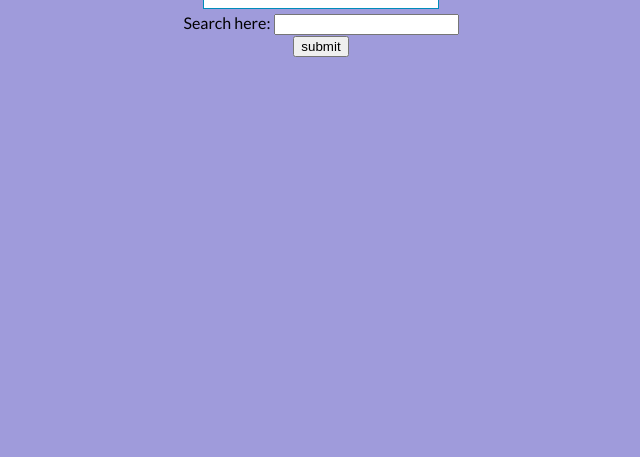
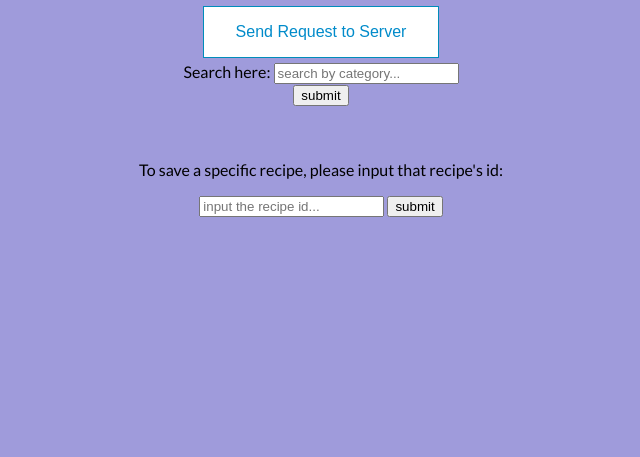
Before and after one commit to kmuga001/SWEproject_recipe_interactions, a Flask app: template pythonVersion/templates/index.html in a window 1280 px wide. Shown: the part 315-772 px from the top of the page, without its empty margins (319-959 px from the left). Run offline with Flask 2, Linux system fonts and the light colour scheme; the template is opened without the code that fills it, so the values that code supplies are empty.

Commit message:
figured out how to save recipes to saved.csv file

```diff
--- /dev/null
+++ b/pythonVersion/saved.csv
@@ -0,0 +1 @@
+345569,186470,2008-10-05,0.0,57,177482,
--- a/pythonVersion/server.py
+++ b/pythonVersion/server.py
@@ -15,19 +15,58 @@ def home():
 
 
 @app.route('/search', methods=['POST'])
-def hello():
+def searchingInput():
     search_value = request.form['search_value']
     str_result = ""
     #test_array = ["1", "2", "3"]
-    items = parser()
+    items = parser('datasets/interactions_test.csv')
     category = search_value
     results = performSearch(category, items)
-    for val in results:
-        str_result += val
+    for val in range(8):
+        str_result += results[val]
         str_result += " "
 
 
     return 'The category you searched for is: %s <br /> These are the results: %s <br /> <a href="/">Back Home</a>' % (search_value,str_result)
+
+
+@app.route('/savings', methods=['POST'])
+def saveRecipe():
+    r_id_int = request.form['savedRecipe_id']
+    r_id = str(r_id_int)
+    items = parser('datasets/interactions_test.csv')
+    recipe_col = performSearch('recipe_id', items)
+    recipeInfo = getRecipeInfo(r_id, recipe_col, items)
+    print(recipeInfo)
+    #write the recipe into a csv file
+    with open('saved.csv','w') as output:
+        for recipeVal in recipeInfo:
+            output.write(recipeVal + ',')
+
+
+
+    #display result to website
+    str_result_str = ""
+    for value in recipeInfo:
+        str_result_str += value
+        str_result_str += " "
+
+
+    return 'You searched for a recipe with id: %s <br /> Here is the information of the recipe that you saved: %s <br /> <a href="/">Back Home</a>' % (r_id, str_result_str)
+
+
+
+def getRecipeInfo(r_id, recipe_col, items):
+    rowNum = 0
+    recipeInfo = []
+
+    for val in range(len(recipe_col)):
+        if recipe_col[val] == r_id:
+            rowNum = val
+            break
+
+    recipeInfo = items[rowNum + 1]
+    return recipeInfo
 
 
 def performSearch(category, items):
@@ -44,12 +83,12 @@ def performSearch(category, items):
     return searchedItems
 
 
-def parser():
+def parser(filename):
     items = []
-    with open('test.csv', newline='') as myFile:
+    with open(filename, newline='') as myFile:
         dataSet = csv.reader(myFile, delimiter=',', quoting=csv.QUOTE_NONE)
         for row in dataSet:#take in row at a time
-            print(row)#test print
+            #print(row)
             items.append(row)
 
         return items
--- a/pythonVersion/templates/index.html
+++ b/pythonVersion/templates/index.html
@@ -159,7 +159,8 @@ color: black;
     </div> -->
 
     <div>
-        <h1> Featured Recipes</h1>
+        <h1>HOME PAGE</h1>
+        <h2>Featured Recipes</h2>
         <img src = "https://www.inspiredtaste.net/wp-content/uploads/2018/10/Homemade-Vegetable-Soup-Recipe-2-1200.jpg" style="width:128px;height:128px;">
         <img src = "https://www.tasteofhome.com/wp-content/uploads/2018/01/exps174202_LR153742D08_04_3b-696x696.jpg" style = "width:128px;height:128px;">
         <img src = "https://food.fnr.sndimg.com/content/dam/images/food/fullset/2011/2/4/1/RX-FNM_030111-Lighten-Up-012_s4x3.jpg.rend.hgtvcom.616.462.suffix/1382539856907.jpeg" style = "width:128px;height:128px;">
@@ -171,36 +172,23 @@ color: black;
     <div id="search check"></div>
 
 
-    <!--<form action="{{ url_for('home') }}">
-        <input type = "text" id = "searching" placeholder="search for a recipe..." name = "searchbar">
-        <button type = "submit"><i class = "fa fa-search"></i></button>
-    </form>
-    <form action="">
-        <input type = "text" id = "searching" placeholder="search for a recipe..." name = "searchbar">
-        <button type = "button" onclick=checkInput()><i class = "fa fa-search"></i></button>
-
-    </form>-->
-
-    <div id = "display" class="commshow"></div>
-
-    <!-- example!!!-->
+    <!--This is for the search button-->
     <form action="/search" method="post">
-        Search here: <input type="text" name="search_value"> <br />
+        Search here: <input type="text" placeholder="search by category..." name="search_value"> <br />
         <input type="submit" name="form" value="submit" />
     </form>
 
+    <br />
+    <br />
 
 
-    <script>
-        function checkInput(){
-            var searchInput = document.getElementById("searching").value;
-            if(searchInput == ""){
-                document.getElementById("display").innerHTML = "Please type a value to make the search.";
-            } else {
-                document.getElementById("display").innerHTML = searchInput + " was searched!";
-            }
-        }
-    </script>
+    <!--This is for the saved recipes-->
+    <form action="/savings" method="post">
+        <p>To save a specific recipe, please input that recipe's id: <br /></p>
+        <input type="text" placeholder="input the recipe id..." name="savedRecipe_id"/>
+        <input type="submit" name="form" value="submit" />
+    </form>
+
 
 </body>
 
```
